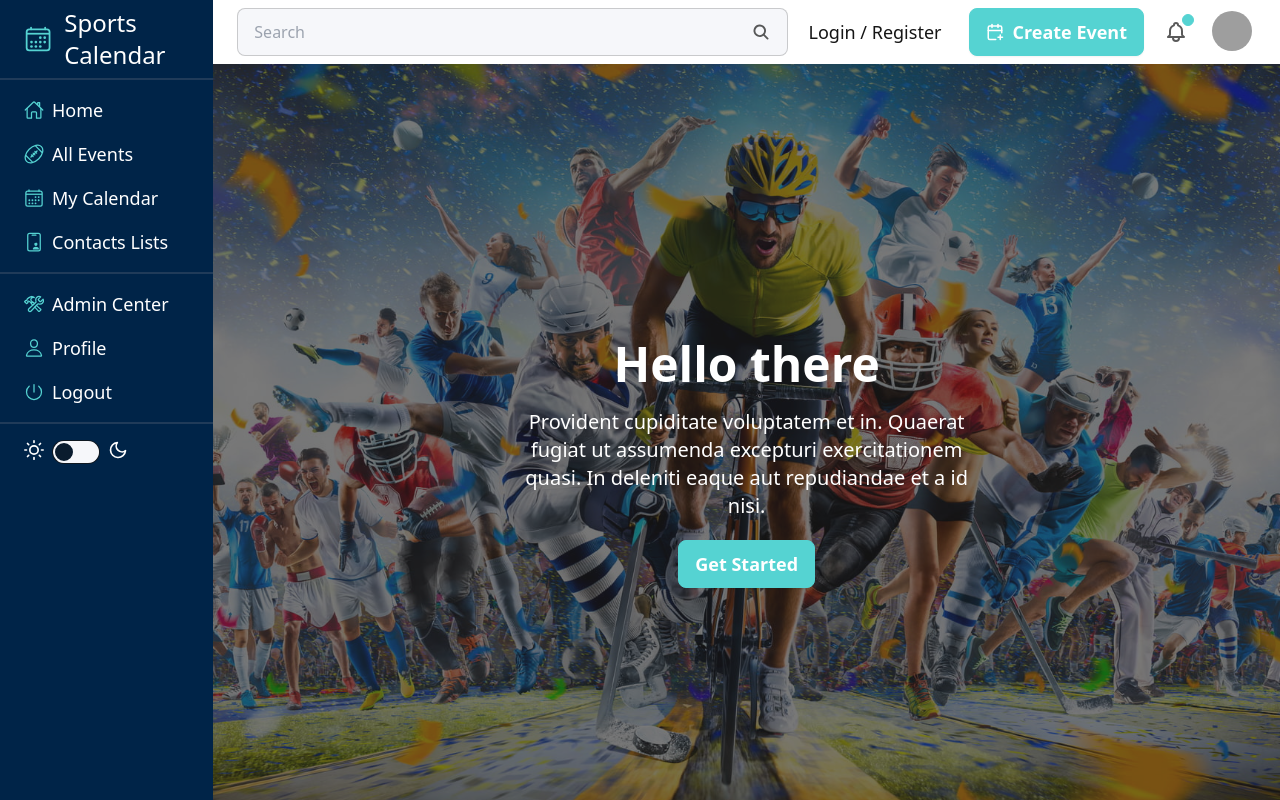
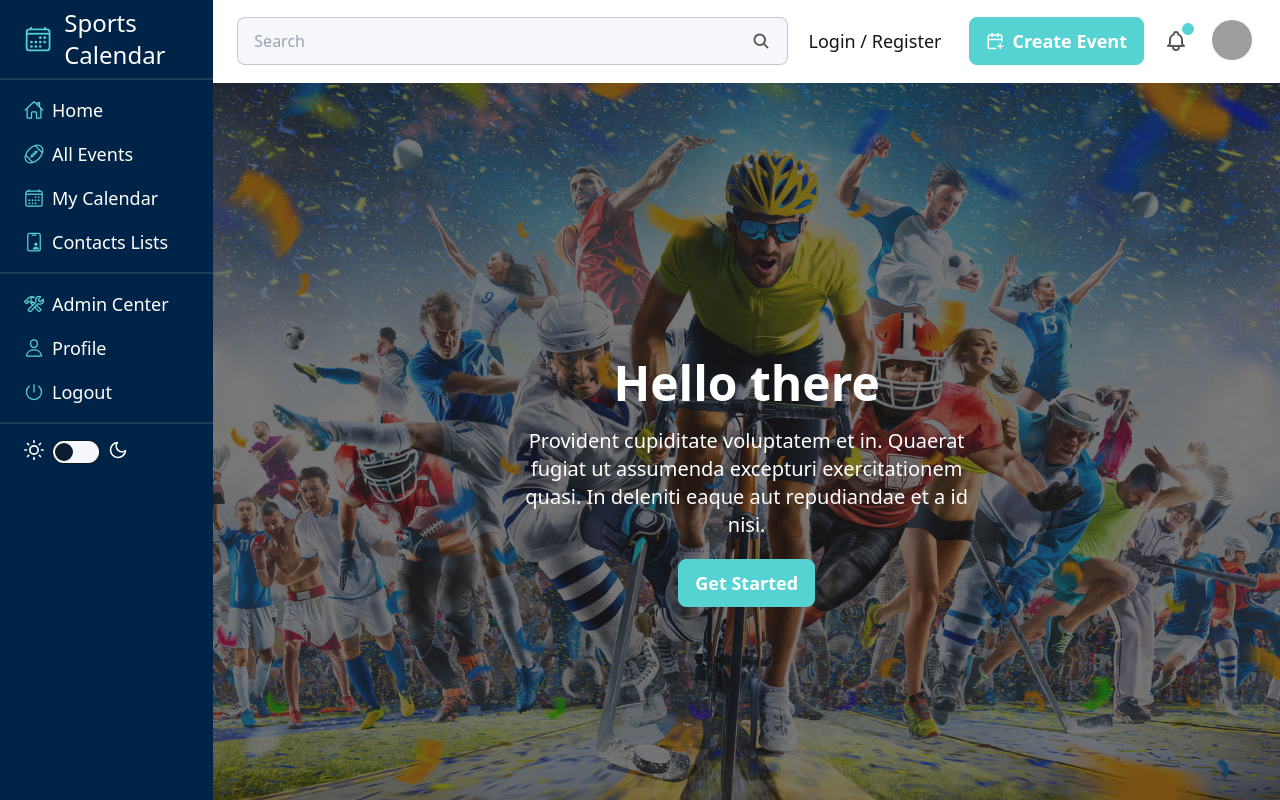
Before and after one commit to A58-JS-Team-07/web-project-3, a React (Vite) app: page / in a window 1280 px wide. Built offline with nearby package versions, Linux system fonts and the light colour scheme; grey boxes are pictures that could not be loaded.

Commit message:
fix: Visual Header align correction

```diff
--- a/src/components/Frame/Header/Header.jsx
+++ b/src/components/Frame/Header/Header.jsx
@@ -4,7 +4,7 @@ import { LuCalendarPlus } from "react-icons/lu";
 
 function Header() {
   return (
-    <div className="navbar bg-base-200 p-2 pl-6 pr-6">
+    <div className="navbar bg-base-200 p-2 px-6 py-[32px]">
       <div className="flex-1 gap-6 h-16">
         <label className="input input-bordered flex grow items-center gap-2 max-w-[600px]">
           <input type="text" className="grow" placeholder="Search" />
```
